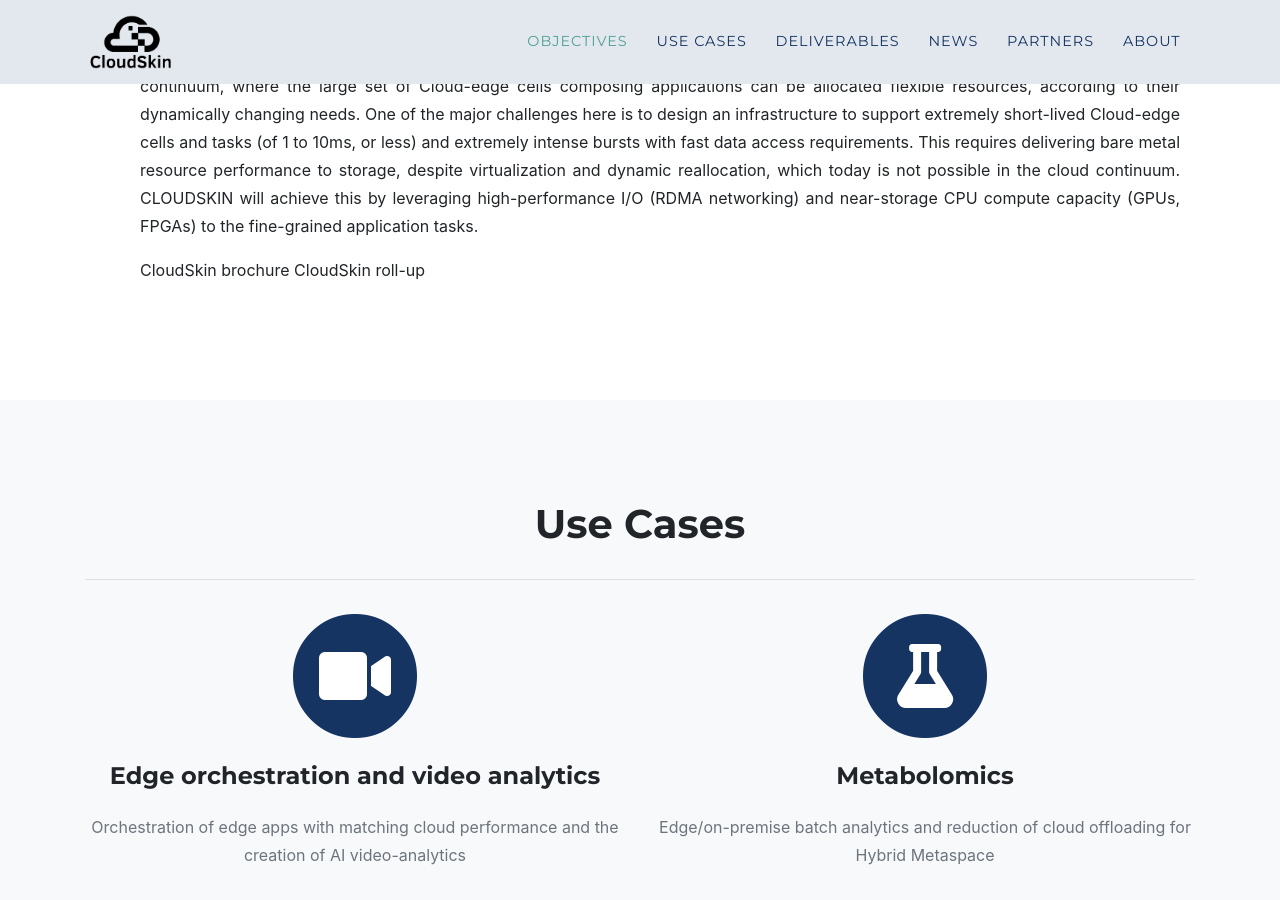
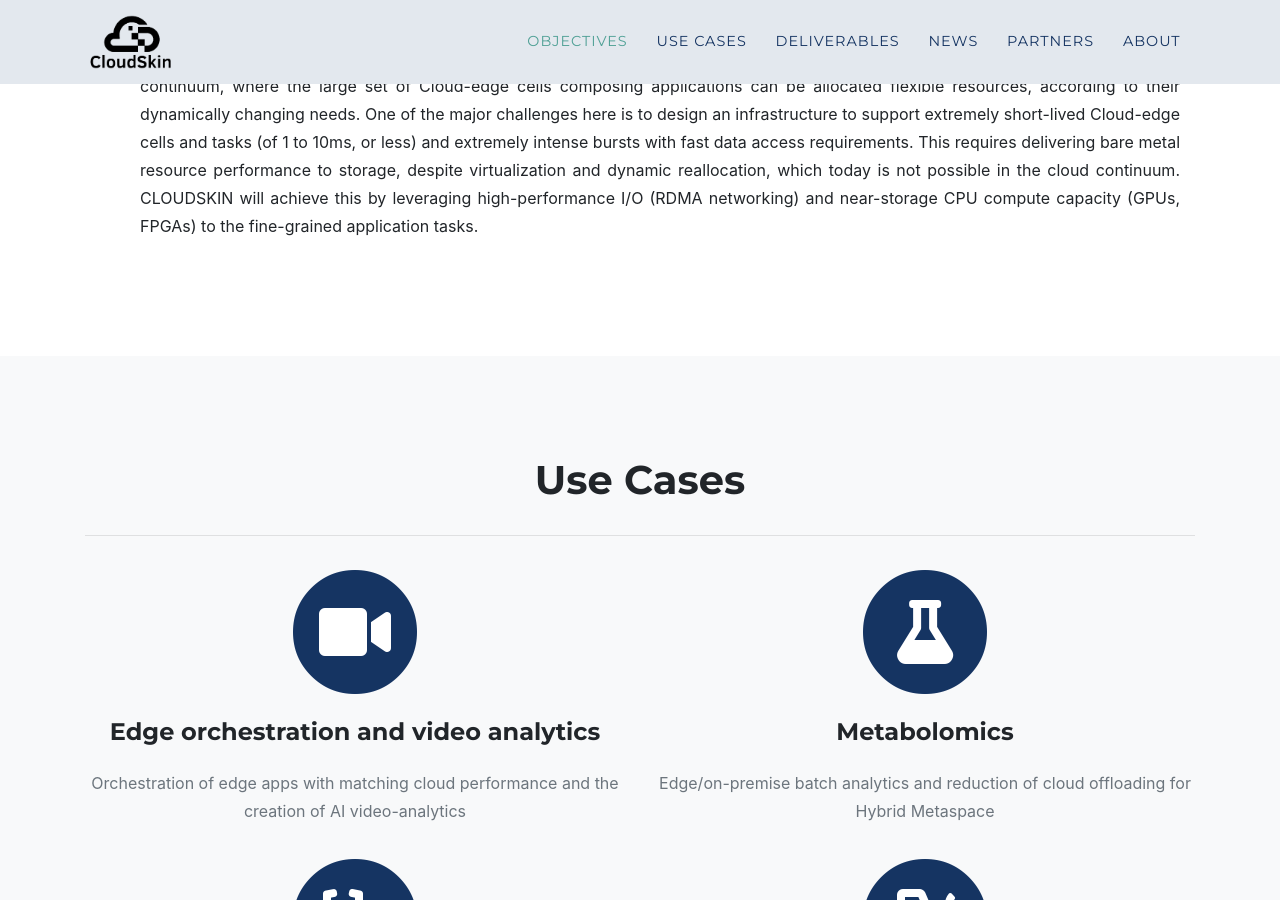
Before and after one commit to cloudskin-eu/cloudskin-eu.github.io, a Jekyll site: the page built from index.md, in a window 1280 px wide and 900 px high, scrolled down 2355 px. Built offline with Jekyll 4.4.1, drawn with Linux system fonts in a browser that asks for light colours; some web fonts are replaced.

Commit message:
change the color and remove  brochure and roll-up

```diff
--- a/_data/sitetext.yml
+++ b/_data/sitetext.yml
@@ -45,9 +45,6 @@ objectives:
         delivering bare metal resource performance to storage, despite virtualization and dynamic reallocation, which
         today is not possible in the cloud continuum. CLOUDSKIN will achieve this by leveraging high-performance I/O
         (RDMA networking) and near-storage CPU compute capacity (GPUs, FPGAs) to the fine-grained application tasks.
-
-        CloudSkin brochure
-        CloudSkin roll-up
 
 
 header:
```
